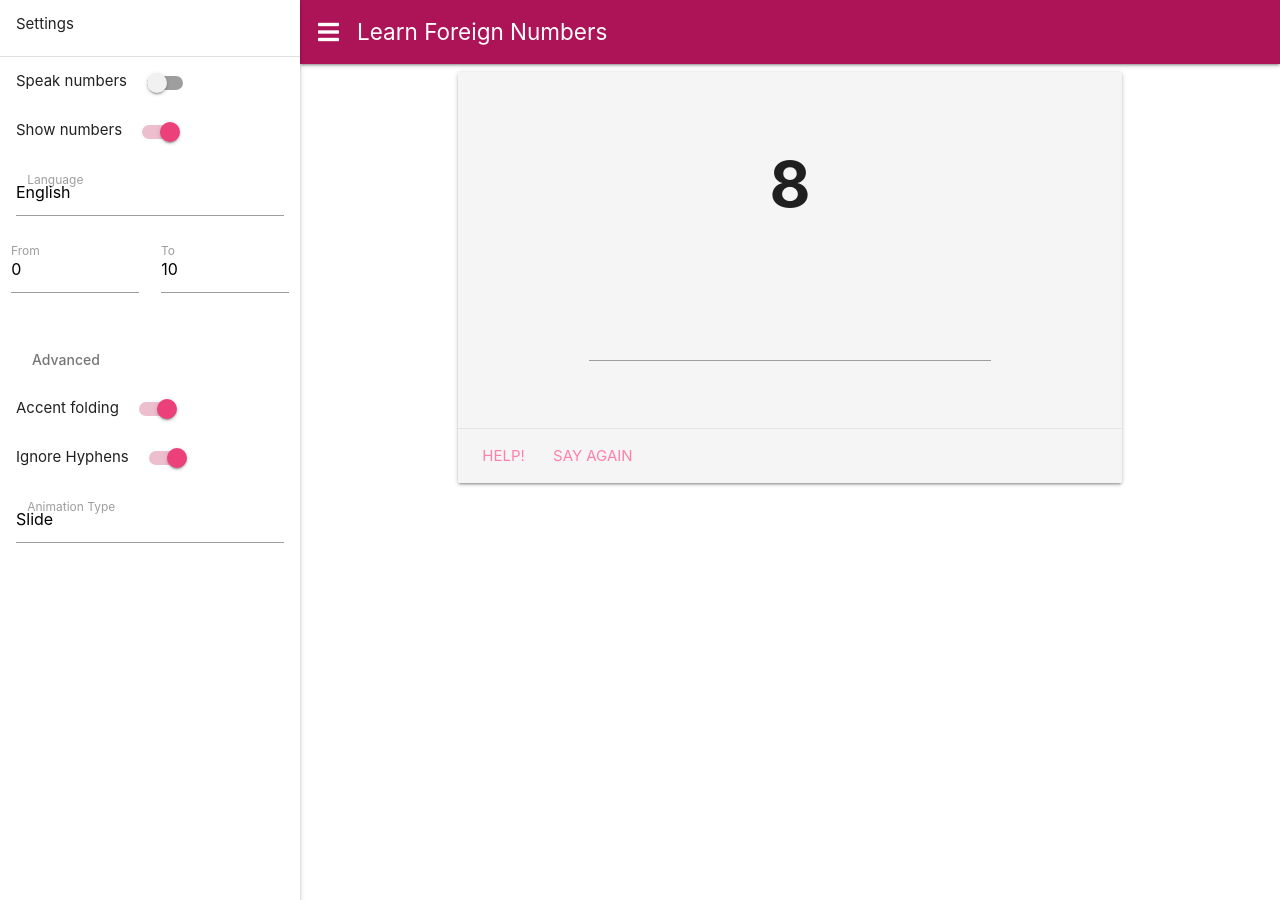
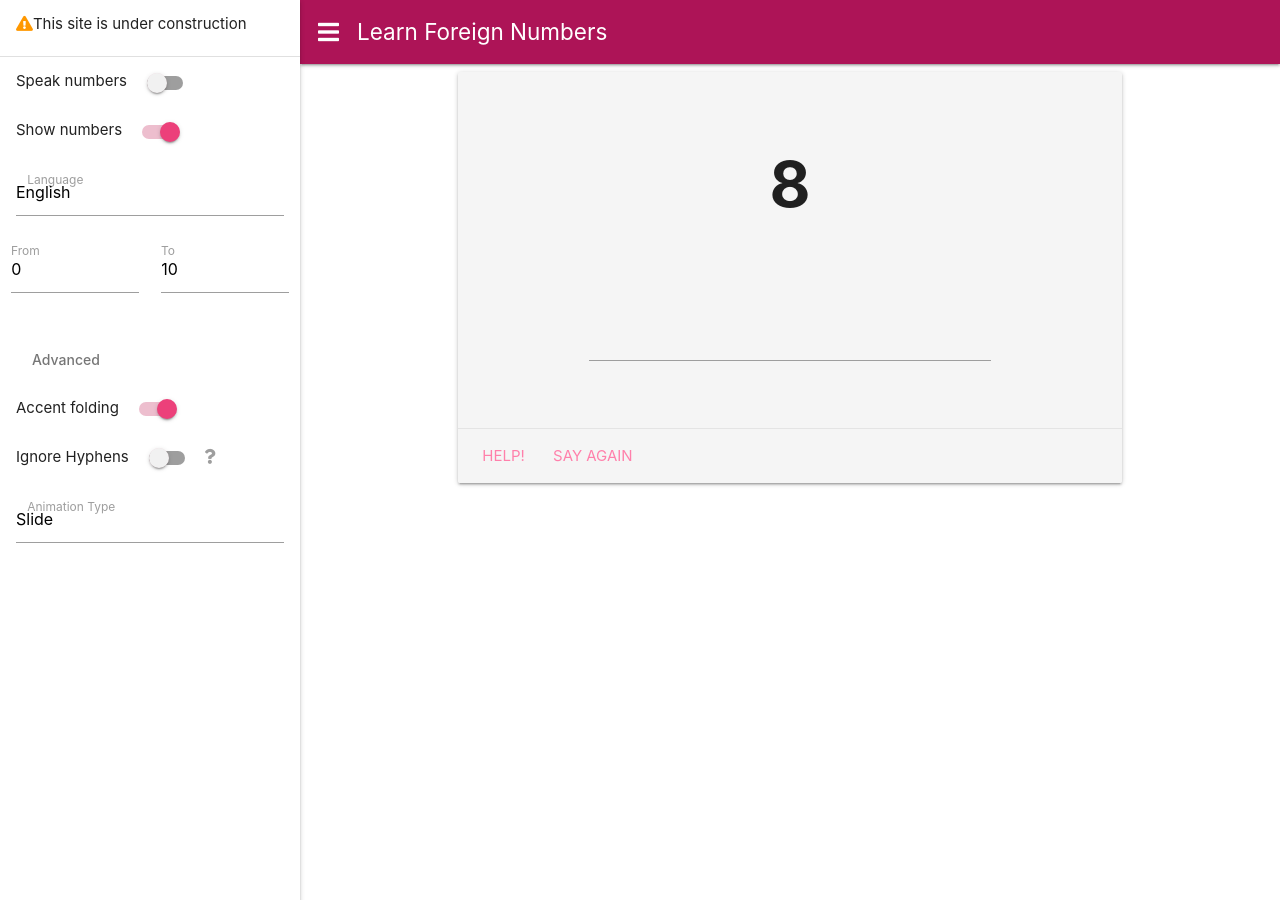
Before and after one commit to streetturtle/lfn, a Jekyll site: the page built from index.md, in a window 1280 px wide. Built offline with Jekyll 4.4.1, drawn with Linux system fonts in a browser that asks for light colours; nearby versions of some CDN libraries.

Commit message:
Add tooltip

```diff
--- a/_includes/sidenav.html
+++ b/_includes/sidenav.html
@@ -1,7 +1,7 @@
 <ul id="slide-out" class="sidenav  sidenav-fixed">
     <li>
         <div class="drawer-item">
-            Settings
+            <i class="fas fa-exclamation-triangle orange-text"></i>This site is under construction
         </div>
     </li>
 
@@ -80,11 +80,12 @@
         <div class="drawer-item">
             <span>Ignore Hyphens</span>
             <span class="switch">
-                    <label>
-                        <input id="is-ignore-hyphens" type="checkbox" onchange="handleIsAccentFoldingChange(this)" checked>
-                        <span class="lever"></span>
-                    </label>
-                </span>
+                <label>
+                    <input id="is-ignore-hyphens" type="checkbox">
+                    <span class="lever"></span>
+                </label>
+            </span>
+            <i class="fas fa-question tooltipped grey-text" data-position="right" data-tooltip="Numbers between 21 and 99 should be 'hyphenated', ex. twenty-three or vingt-cinq"></i>
         </div>
     </li>
     <li>
--- a/assets/css/app.scss
+++ b/assets/css/app.scss
@@ -10,11 +10,7 @@
     padding-left: 300px;
 }
 
-body {
-  //background-color: #30373b;
-  //background-image: url("https://www.transparenttextures.com/patterns/dark-mosaic.png");
-  color: color('grey', 'darken-3');
-}
+
 nav .brand-logo {
     font-size: 1.5rem;
 }
--- a/assets/js/app.js
+++ b/assets/js/app.js
@@ -3,6 +3,7 @@
     M.Sidenav.init(document.querySelectorAll('.sidenav'), {});
     M.FormSelect.init(document.querySelectorAll('select'), {});
     M.Collapsible.init(document.querySelectorAll('.collapsible'), {});
+    M.Tooltip.init(document.querySelectorAll('.tooltipped'), {});
 
     document.addEventListener('keyup', handleShortcut, false);
 
@@ -50,6 +51,9 @@
 
 function handleUserInput(text) {
     var gn = document.querySelector('#guessedNumberString').textContent;
+
+    if (document.querySelector('#is-ignore-hyphens').checked)
+        gn = gn.replace(/-/g,' ');
 
     if (text.toUpperCase() === gn.toUpperCase()) {
         handleSuccessfulGuess();
```
